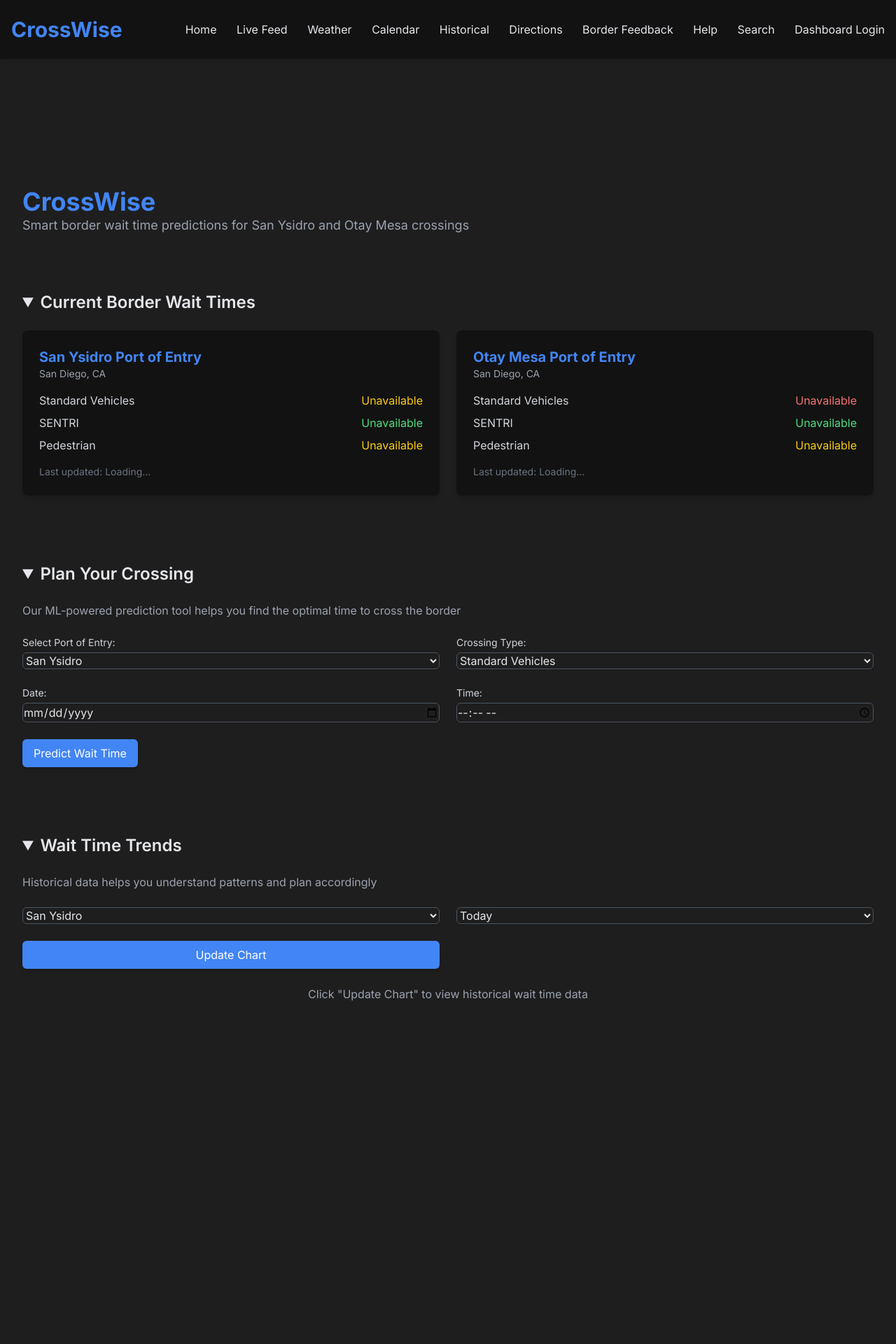
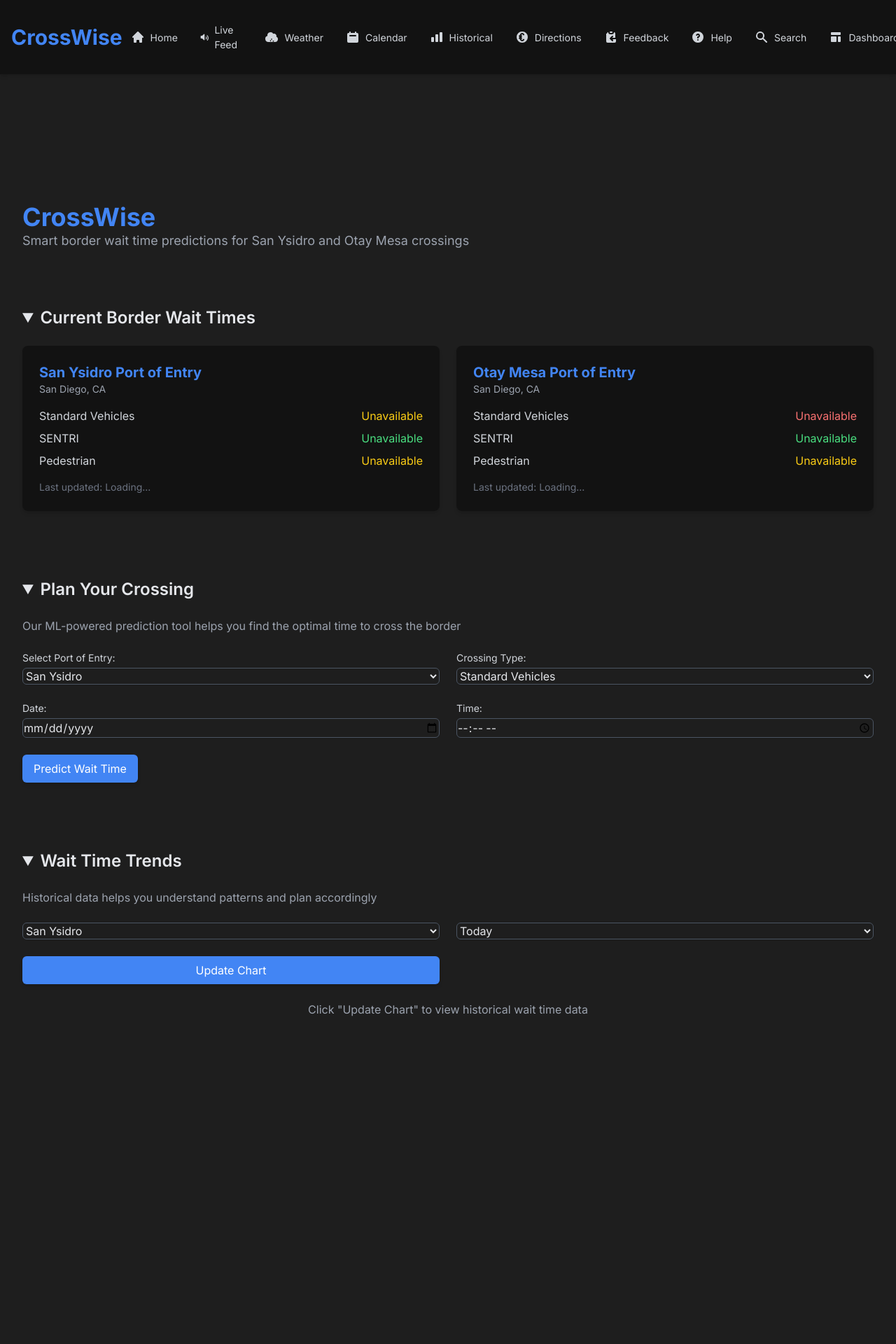
Before and after one commit to illuminati1618/CrossWise, a Jekyll site: the page built from index.html, in a window 1280 px wide. Shown: the top 1920 px of the page at 70% size. Built offline with Jekyll 4.4.1, drawn with Linux system fonts in a browser that asks for light colours; nearby versions of some CDN libraries.

Commit message:
save the world with this MAJESTIC design of the navbar :pray:

```diff
--- a/_layouts/tailwind.html
+++ b/_layouts/tailwind.html
@@ -46,11 +46,9 @@ layout: null
 
       body {
         font-family: "Inter", sans-serif;
-        background-color: var(
-          --color-darker
-        ); /* Restore intended background color */
-        color: #f0f4f8; /* Ensure text color is light for readability */
-        text-shadow: none; /* Remove text-shadow globally */
+        background-color: var(--color-darker);
+        color: #f0f4f8;
+        text-shadow: none;
       }
 
       h1,
@@ -62,29 +60,57 @@ layout: null
       select,
       button,
       option {
-        text-shadow: none !important; /* Explicitly remove text-shadow */
-        background: transparent; /* Ensure no unwanted background highlights */
-        color: inherit; /* Ensure text color matches the theme */
+        text-shadow: none !important;
+        background: transparent;
+        color: inherit;
       }
 
       select,
       option {
-        background-color: var(
-          --color-darker
-        ); /* Apply grey background to dropdowns */
-        color: #f0f4f8; /* Ensure text is readable */
-        border: 1px solid #3c4c60; /* Add subtle border */
+        background-color: var(--color-darker);
+        color: #f0f4f8;
+        border: 1px solid #3c4c60;
       }
 
       ::selection {
-        background: var(
-          --color-accent
-        ); /* Customize text selection background */
-        color: white; /* Customize text selection text color */
+        background: var(--color-accent);
+        color: white;
       }
 
-      .dropdown:hover .dropdown-content {
-        display: block;
+      .nav-link {
+        display: inline-flex;
+        align-items: center;
+        padding: 0.5rem 0.75rem;
+        border-radius: 0.5rem;
+        transition: all 0.2s ease-in-out;
+        text-decoration: none;
+        color: #d1d5db;
+      }
+
+      .nav-link:hover {
+        background-color: rgba(66, 133, 244, 0.1);
+        color: var(--color-accent);
+        transform: translateY(-1px);
+      }
+
+      .nav-link svg {
+        transition: all 0.2s ease-in-out;
+      }
+
+      .nav-link:hover svg {
+        transform: scale(1.1);
+      }
+
+      .nav-link-text {
+        margin-left: 0.5rem;
+        font-size: 0.875rem;
+        font-weight: 500;
+      }
+
+      @media (max-width: 768px) {
+        .nav-link-text {
+          display: none;
+        }
       }
     </style>
   </head>
@@ -93,61 +119,98 @@ layout: null
     <header class="bg-dark shadow-md py-6">
       <div class="max-w-7xl mx-auto px-4 flex justify-between items-center">
         <h1 class="text-3xl font-bold text-accent">CrossWise</h1>
-        <nav class="space-x-6">
-          <a href="{{ site.baseurl }}/" class="text-gray-200 hover:text-accent"
-            >Home</a
-          >
-          <a
-            href="{{ site.baseurl }}/livefeed"
-            class="text-gray-200 hover:text-accent"
-            >Live Feed</a
-          >
-          <a
-            href="{{ site.baseurl }}/weather"
-            class="text-gray-200 hover:text-accent"
-            >Weather</a
-          >
-          <a
-            href="{{ site.baseurl }}/calendar"
-            class="text-gray-200 hover:text-accent"
-            >Calendar</a
-          >
-          <a
-          href="{{ site.baseurl }}/historicaldata"
-          class="text-gray-200 hover:text-accent"
-          >Historical</a
-          >
-          <a
-          href="{{ site.baseurl }}/directions"
-          class="text-gray-200 hover:text-accent"
-          >Directions</a
-          >
-          <a
-            href="{{ site.baseurl }}/crosswiseforms"
-            class="text-gray-200 hover:text-accent"
-            >Border Feedback</a
-          >
-          <a
-            href="{{ site.baseurl }}/help"
-            class="text-gray-200 hover:text-accent"
-            >Help</a
-          >
-          <a
-          href="{{ site.baseurl }}/search"
-          class="text-gray-200 hover:text-accent"
-          >Search</a
-          >
-          <span
-          class="text-gray-200 hover:text-accent"
-          data-baseurl="{{ site.baseurl }}"
-        >
-          <a href="{{ site.baseurl }}/dashboard/">Dashboard</a>
-            <span
-            id="loginArea"
-            class="inline-flex items-center text-gray-200 hover:text-accent trigger"
-            data-baseurl="{{ site.baseurl }}"
-          >
-            <a href="{{ site.baseurl }}/login">Login</a>
+        <nav class="flex items-center space-x-2">
+          <!-- Home -->
+          <a href="{{ site.baseurl }}/" class="nav-link" title="Home">
+            <svg class="w-5 h-5" fill="currentColor" viewBox="0 0 20 20">
+              <path d="M10.707 2.293a1 1 0 00-1.414 0l-7 7a1 1 0 001.414 1.414L4 10.414V17a1 1 0 001 1h2a1 1 0 001-1v-2a1 1 0 011-1h2a1 1 0 011 1v2a1 1 0 001 1h2a1 1 0 001-1v-6.586l.293.293a1 1 0 001.414-1.414l-7-7z"/>
+            </svg>
+            <span class="nav-link-text">Home</span>
+          </a>
+
+          <!-- Live Feed -->
+          <a href="{{ site.baseurl }}/livefeed" class="nav-link" title="Live Feed">
+            <svg class="w-5 h-5" fill="currentColor" viewBox="0 0 20 20">
+              <path fill-rule="evenodd" d="M9.383 3.076A1 1 0 0110 4v12a1 1 0 01-1.707.707L4.586 13H2a1 1 0 01-1-1V8a1 1 0 011-1h2.586l3.707-3.707a1 1 0 011.09-.217zM15.657 6.343a1 1 0 011.414 0A9.972 9.972 0 0119 12a9.972 9.972 0 01-1.929 5.657 1 1 0 01-1.414-1.414A7.971 7.971 0 0017 12c0-2.043-.769-3.908-2.029-5.314a1 1 0 010-1.414zm-2.829 2.828a1 1 0 011.415 0A5.983 5.983 0 0115 12a5.984 5.984 0 01-.757 2.828 1 1 0 01-1.415-1.414A3.989 3.989 0 0013 12a3.989 3.989 0 00-.172-1.414 1 1 0 010-1.415z" clip-rule="evenodd"/>
+            </svg>
+            <span class="nav-link-text">Live Feed</span>
+          </a>
+
+          <!-- Weather -->
+          <a href="{{ site.baseurl }}/weather" class="nav-link" title="Weather">
+            <svg class="w-5 h-5" fill="currentColor" viewBox="0 0 20 20">
+              <path fill-rule="evenodd" d="M5.5 17a4.5 4.5 0 01-1.44-8.765 4.5 4.5 0 018.302-3.046 3.5 3.5 0 014.504 4.272A4 4 0 0115 17H5.5zm3.75-2a.75.75 0 00-1.5 0v.5a.75.75 0 001.5 0V15zm2.25.75a.75.75 0 01.75-.75h.5a.75.75 0 010 1.5H12a.75.75 0 01-.75-.75zM10 12a.75.75 0 00-.75.75v.5a.75.75 0 001.5 0v-.5A.75.75 0 0010 12z" clip-rule="evenodd"/>
+            </svg>
+            <span class="nav-link-text">Weather</span>
+          </a>
+
+          <!-- Calendar -->
+          <a href="{{ site.baseurl }}/calendar" class="nav-link" title="Calendar">
+            <svg class="w-5 h-5" fill="currentColor" viewBox="0 0 20 20">
+              <path fill-rule="evenodd" d="M6 2a1 1 0 00-1 1v1H4a2 2 0 00-2 2v10a2 2 0 002 2h12a2 2 0 002-2V6a2 2 0 00-2-2h-1V3a1 1 0 10-2 0v1H7V3a1 1 0 00-1-1zm0 5a1 1 0 000 2h8a1 1 0 100-2H6z" clip-rule="evenodd"/>
+            </svg>
+            <span class="nav-link-text">Calendar</span>
+          </a>
+
+          <!-- Historical -->
+          <a href="{{ site.baseurl }}/historicaldata" class="nav-link" title="Historical Data">
+            <svg class="w-5 h-5" fill="currentColor" viewBox="0 0 20 20">
+              <path d="M2 11a1 1 0 011-1h2a1 1 0 011 1v5a1 1 0 01-1 1H3a1 1 0 01-1-1v-5zM8 7a1 1 0 011-1h2a1 1 0 011 1v9a1 1 0 01-1 1H9a1 1 0 01-1-1V7zM14 4a1 1 0 011-1h2a1 1 0 011 1v12a1 1 0 01-1 1h-2a1 1 0 01-1-1V4z"/>
+            </svg>
+            <span class="nav-link-text">Historical</span>
+          </a>
+
+          <!-- Directions -->
+          <a href="{{ site.baseurl }}/directions" class="nav-link" title="Directions">
+            <svg class="w-5 h-5" fill="currentColor" viewBox="0 0 20 20">
+              <path fill-rule="evenodd" d="M10 18a8 8 0 100-16 8 8 0 000 16zM8.736 6.979C9.208 6.193 9.696 6 10 6c.304 0 .792.193 1.264.979a1 1 0 001.715-1.029C12.279 4.784 11.232 4 10 4s-2.279.784-2.979 1.95c-.285.475-.507 1-.67 1.55H6a1 1 0 000 2h.013a9.358 9.358 0 000 1H6a1 1 0 100 2h.351c.163.55.385 1.075.67 1.55C7.721 15.216 8.768 16 10 16s2.279-.784 2.979-1.95a1 1 0 10-1.715-1.029C10.792 13.807 10.304 14 10 14c-.304 0-.792-.193-1.264-.979a4.265 4.265 0 01-.264-.521H9a1 1 0 100-2h-.013a9.358 9.358 0 010-1H9a1 1 0 000-2h-.528a4.265 4.265 0 01.264-.521z" clip-rule="evenodd"/>
+            </svg>
+            <span class="nav-link-text">Directions</span>
+          </a>
+
+          <!-- Border Feedback -->
+          <a href="{{ site.baseurl }}/crosswiseforms" class="nav-link" title="Border Feedback">
+            <svg class="w-5 h-5" fill="currentColor" viewBox="0 0 20 20">
+              <path d="M9 2a1 1 0 000 2h2a1 1 0 100-2H9z"/>
+              <path fill-rule="evenodd" d="M4 5a2 2 0 012-2 3 3 0 003 3h2a3 3 0 003-3 2 2 0 012 2v6h-4.586l1.293-1.293a1 1 0 00-1.414-1.414l-3 3a1 1 0 000 1.414l3 3a1 1 0 001.414-1.414L12.586 13H17v3a2 2 0 01-2 2H5a2 2 0 01-2-2V5z" clip-rule="evenodd"/>
+            </svg>
+            <span class="nav-link-text">Feedback</span>
+          </a>
+
+          <!-- Help -->
+          <a href="{{ site.baseurl }}/help" class="nav-link" title="Help">
+            <svg class="w-5 h-5" fill="currentColor" viewBox="0 0 20 20">
+              <path fill-rule="evenodd" d="M18 10a8 8 0 11-16 0 8 8 0 0116 0zm-8-3a1 1 0 00-.867.5 1 1 0 11-1.731-1A3 3 0 0113 8a3.001 3.001 0 01-2 2.83V11a1 1 0 11-2 0v-1a1 1 0 011-1 1 1 0 100-2zm0 8a1 1 0 100-2 1 1 0 000 2z" clip-rule="evenodd"/>
+            </svg>
+            <span class="nav-link-text">Help</span>
+          </a>
+
+          <!-- Search -->
+          <a href="{{ site.baseurl }}/search" class="nav-link" title="Search">
+            <svg class="w-5 h-5" fill="currentColor" viewBox="0 0 20 20">
+              <path fill-rule="evenodd" d="M8 4a4 4 0 100 8 4 4 0 000-8zM2 8a6 6 0 1110.89 3.476l4.817 4.817a1 1 0 01-1.414 1.414l-4.816-4.816A6 6 0 012 8z" clip-rule="evenodd"/>
+            </svg>
+            <span class="nav-link-text">Search</span>
+          </a>
+
+          <!-- Dashboard -->
+          <a href="{{ site.baseurl }}/dashboard/" class="nav-link" title="Dashboard">
+            <svg class="w-5 h-5" fill="currentColor" viewBox="0 0 20 20">
+              <path d="M3 4a1 1 0 011-1h12a1 1 0 011 1v2a1 1 0 01-1 1H4a1 1 0 01-1-1V4zM3 10a1 1 0 011-1h6a1 1 0 011 1v6a1 1 0 01-1 1H4a1 1 0 01-1-1v-6zM14 9a1 1 0 00-1 1v6a1 1 0 001 1h2a1 1 0 001-1v-6a1 1 0 00-1-1h-2z"/>
+            </svg>
+            <span class="nav-link-text">Dashboard</span>
+          </a>
+
+          <!-- Login -->
+          <span class="nav-link" data-baseurl="{{ site.baseurl }}">
+            <span id="loginArea" class="nav-link trigger" data-baseurl="{{ site.baseurl }}">
+              <a href="{{ site.baseurl }}/login" class="nav-link" title="Login">
+                <svg class="w-5 h-5" fill="currentColor" viewBox="0 0 20 20">
+                  <path fill-rule="evenodd" d="M3 3a1 1 0 011 1v12a1 1 0 11-2 0V4a1 1 0 011-1zm7.707 3.293a1 1 0 010 1.414L9.414 9H17a1 1 0 110 2H9.414l1.293 1.293a1 1 0 01-1.414 1.414l-3-3a1 1 0 010-1.414l3-3a1 1 0 011.414 0z" clip-rule="evenodd"/>
+                </svg>
+                <span class="nav-link-text">Login</span>
+              </a>
+            </span>
           </span>
         </nav>
       </div>
```
